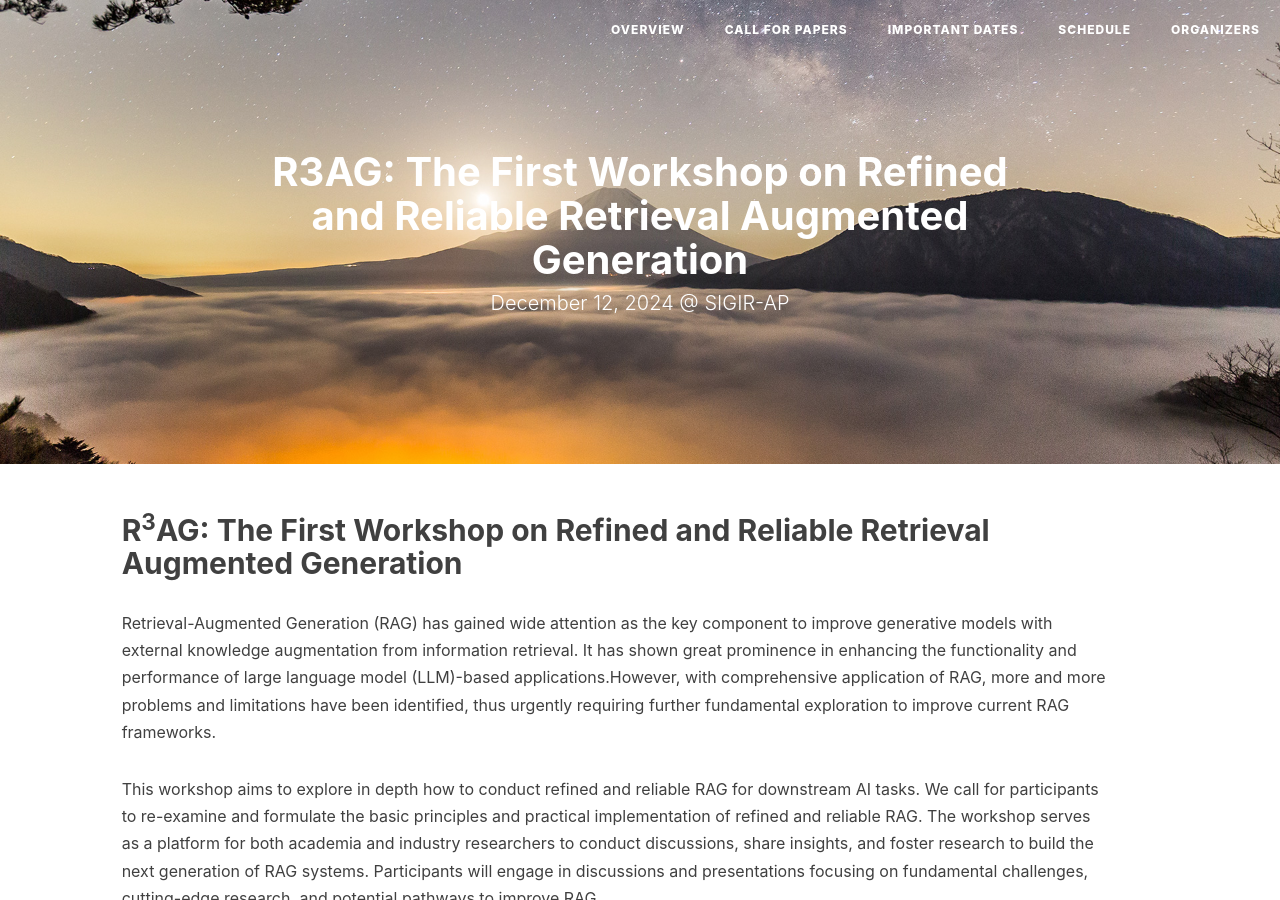
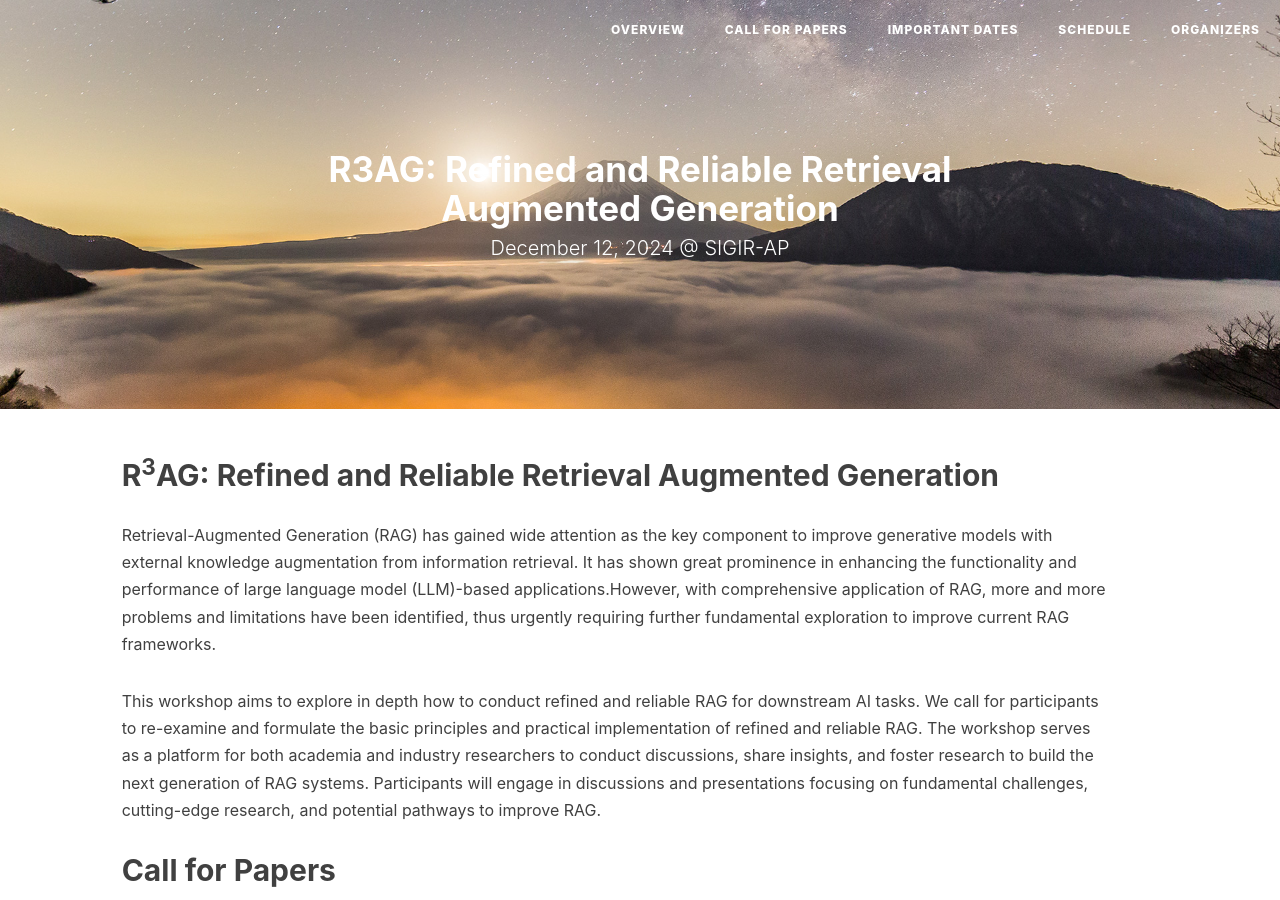
Before and after one commit to R3AG-SIGIR-AP/R3AG-SIGIR-AP.github.io, a Jekyll site: the page built from index.md, in a window 1280 px wide and 900 px high. Built offline with Jekyll 4.4.1, drawn with Linux system fonts in a browser that asks for light colours; nearby versions of some CDN libraries; our own code applies the rules of GitHub Pages for plain Markdown files.

Commit message:
basic clean up

```diff
--- a/_layouts/page.html
+++ b/_layouts/page.html
@@ -8,7 +8,7 @@ layout: default
         <div class="row">
             <div class="col-lg-8 col-lg-offset-2 col-md-10 col-md-offset-1 ">
                 <div class="site-heading">
-                    <h1 style="font-size: 4rem">{% if page.title %}{{ page.title }}{% else %}{{ site.title }}{% endif %}</h1>
+                    <h1 style="font-size: 3.5rem">{% if page.title %}{{ page.title }}{% else %}{{ site.title }}{% endif %}</h1>
                     <!--<hr class="small">-->
                     <span class="subheading" style="font-size: 2rem"> December 12, 2024 @ SIGIR-AP</span>
                 </div>
--- a/index.md
+++ b/index.md
@@ -3,7 +3,7 @@ layout: page
 description: ""
 ---
 
-## <a name='Overview' style="color: inherit; text-decoration: none; text-align: center;"> R<sup>3</sup>AG: The First Workshop on Refined and Reliable Retrieval Augmented Generation </a>
+## <a name='Overview' style="color: inherit; text-decoration: none; text-align: center;"> R<sup>3</sup>AG: Refined and Reliable Retrieval Augmented Generation </a>
  Retrieval-Augmented Generation (RAG) has gained wide attention as the key component to improve generative models  with external knowledge augmentation from information retrieval. It has shown great prominence in enhancing the functionality and performance of large language model (LLM)-based applications.However, with comprehensive application of RAG, more and more problems and limitations have been identified, thus urgently requiring further fundamental exploration to improve current RAG frameworks.
 
  This workshop aims to explore in depth how to conduct refined and reliable RAG for downstream AI tasks. We call for participants to re-examine and formulate the basic principles and practical implementation of refined and reliable RAG. The workshop serves as a platform for both academia and industry researchers to conduct discussions, share insights, and foster research to build the next generation of RAG systems. Participants will engage in discussions and presentations focusing on fundamental challenges, cutting-edge research, and  potential pathways to improve RAG.
```
